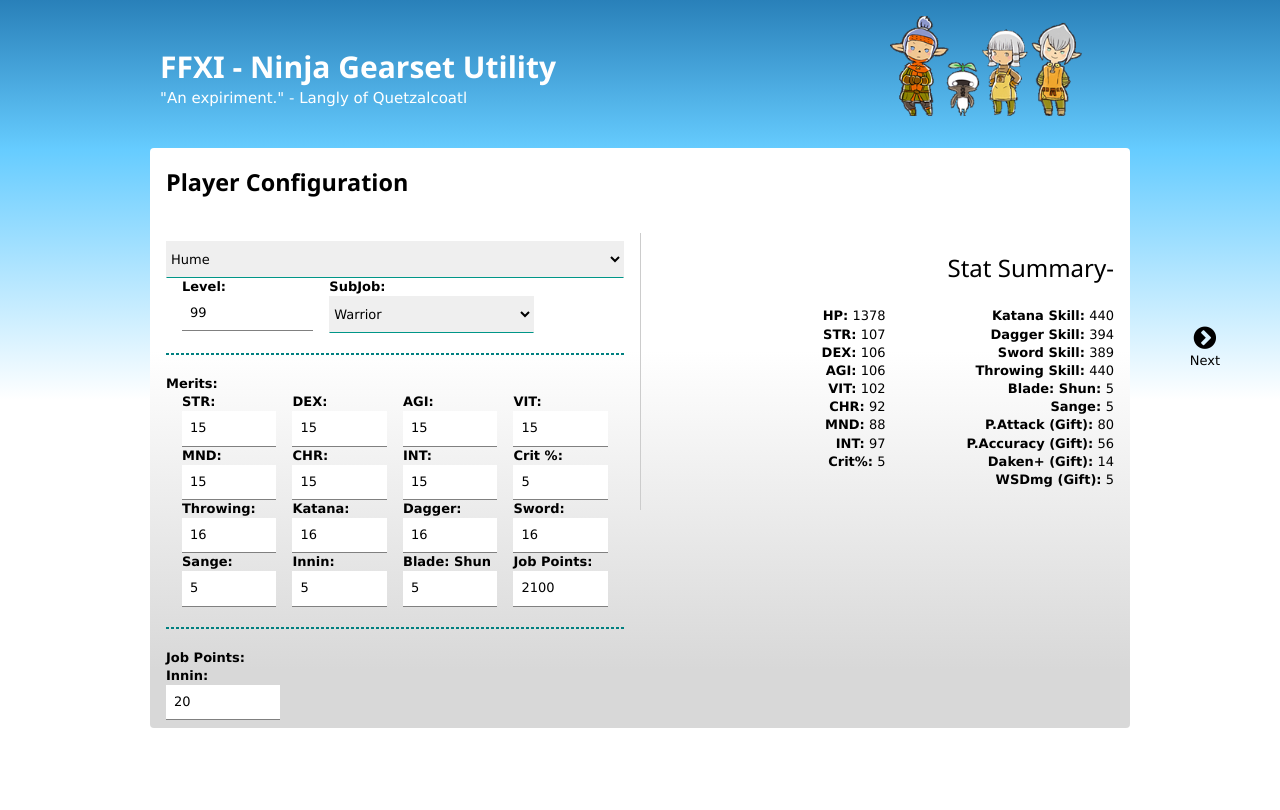
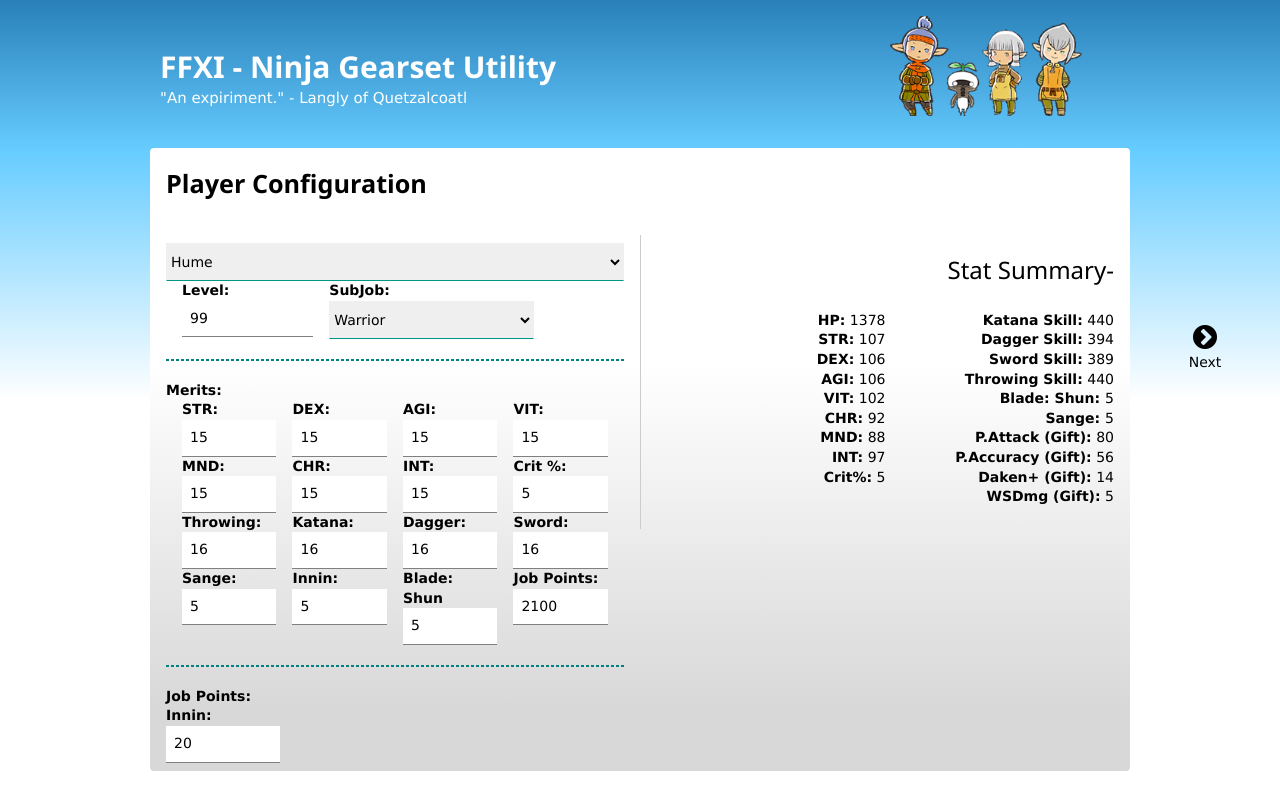
Before and after one commit to sethmccauley/nin-dmg, a React (Create React App) app: page / in a window 1280 px wide. Shown: the top 810 px of the page. Built offline with nearby package versions, Linux system fonts and the light colour scheme.

Commit message:
Text Sizing

```diff
--- a/src/App.css
+++ b/src/App.css
@@ -123,7 +123,7 @@
 ::-webkit-input-placeholder{color:inherit;opacity:0.54}
 ::-webkit-file-upload-button{-webkit-appearance:button;font:inherit}
 /* End extract */
-html,body{font-family:Verdana,sans-serif;font-size:13px;line-height:1.4}html{overflow-x:hidden}
+html,body{font-family:Verdana,sans-serif;font-size:14px;line-height:1.4}html{overflow-x:hidden}
 h1,h2,h3,h4,h5,h6,.w3-slim,.w3-wide{font-family:"Segoe UI",Arial,sans-serif}
 h1{font-size:36px}h2{font-size:30px}h3{font-size:24px}h4{font-size:20px}h5{font-size:18px}h6{font-size:16px}
 .w3-serif{font-family:"Times New Roman",Times,serif}
```
